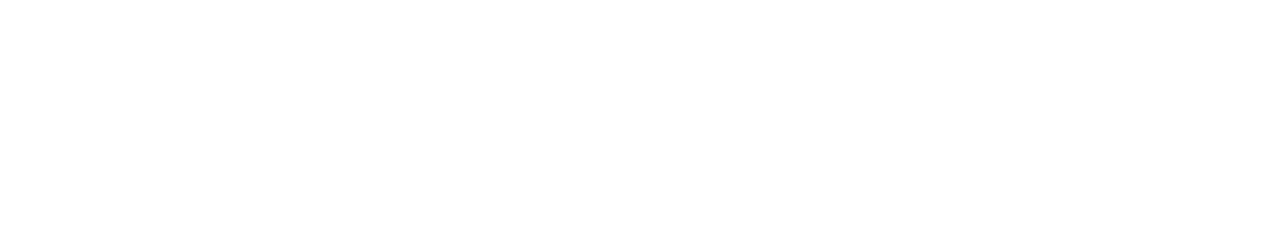
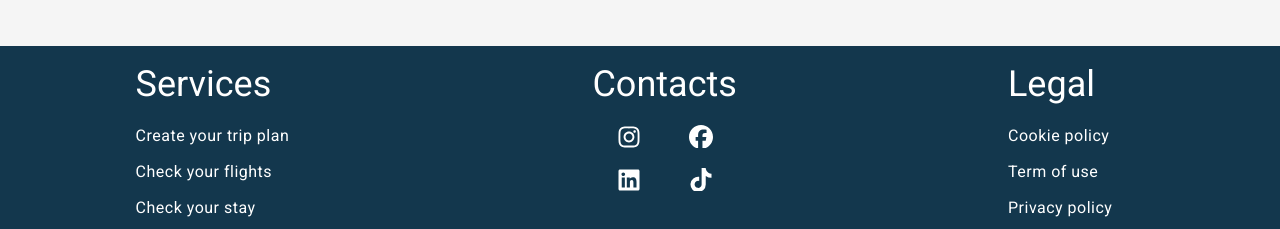
Before and after one commit to plamena-petkova/AdventureAtlas, an Angular app: page / in a window 1280 px wide. Shown: the part 2496-2725 px from the top of the page. Before the commit the page ends 2494 px from the top, so only its background shows below. Built offline with nearby package versions, Linux system fonts and the light colour scheme.

Commit message:
Change in the background color and footer

```diff
--- a/src/components/footer/footer.component.scss
+++ b/src/components/footer/footer.component.scss
@@ -5,6 +5,8 @@
     flex-wrap: wrap;
     background-color:#13374D;
     color: white;
+   margin-top: 3rem;
+   padding-top: 1rem;
 
 
     &-services {
--- a/src/views/home/home.component.html
+++ b/src/views/home/home.component.html
@@ -2,4 +2,5 @@
     <app-navigation />
     <app-workflow />
     <app-popular-places />
+    <app-footer/>
 </main>
--- a/src/views/home/home.component.scss
+++ b/src/views/home/home.component.scss
@@ -1,7 +1,3 @@
 .main__container {
-    background-image: linear-gradient(
-        rgba(black, 0.10),
-        rgba(grey, 0.60)
-      ),
-      url("../../assets/header-pic.avif");;
+  background-color: whitesmoke;
 }
--- a/src/views/home/home.component.ts
+++ b/src/views/home/home.component.ts
@@ -2,11 +2,12 @@
 import { NavigationComponent } from '../../components/navigation/navigation.component';
 import { WorkflowComponent } from '../../components/workflow/workflow.component';
 import { PopularPlacesComponent } from '../../components/popular-places/popular-places.component';
+import { FooterComponent } from '../../components/footer/footer.component';
 
 @Component({
   selector: 'app-home',
   standalone: true,
-  imports: [NavigationComponent, WorkflowComponent, PopularPlacesComponent],
+  imports: [NavigationComponent, WorkflowComponent, PopularPlacesComponent, FooterComponent],
   templateUrl: './home.component.html',
   styleUrl: './home.component.scss'
 })
```
